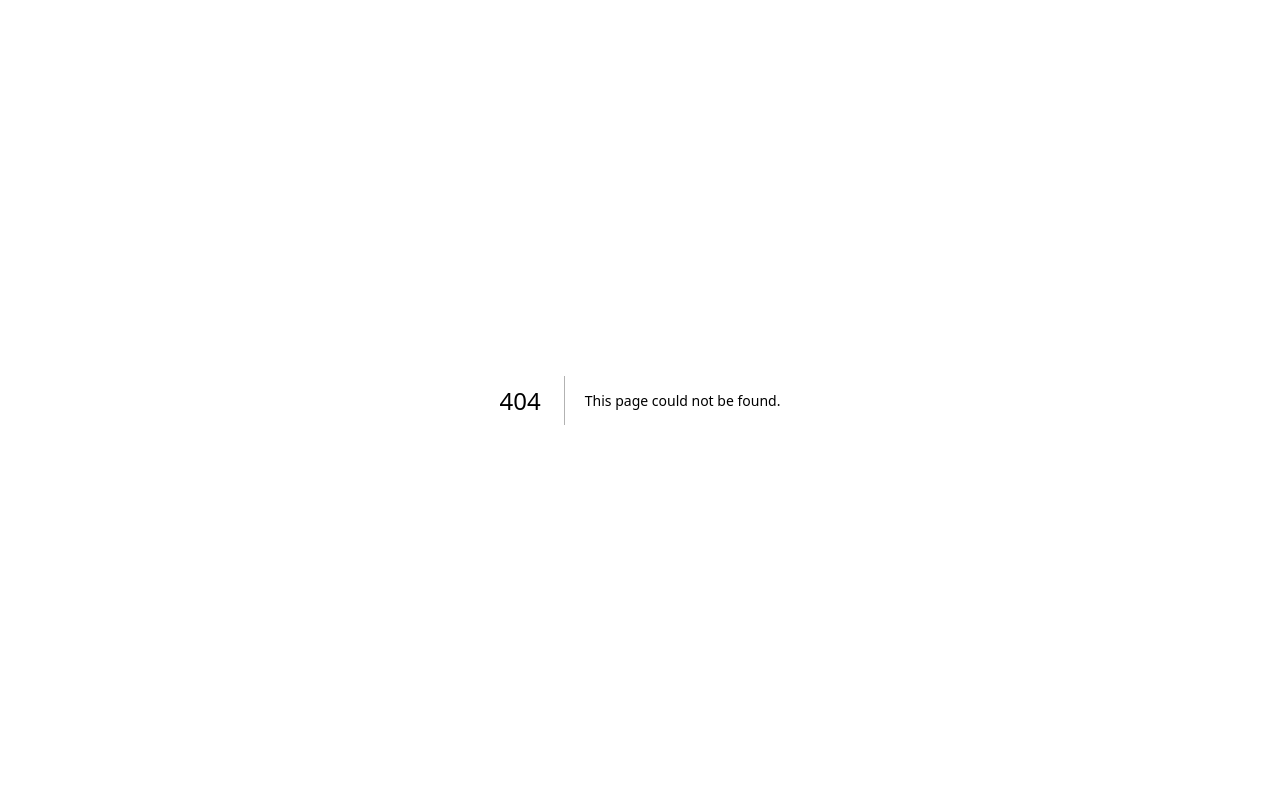
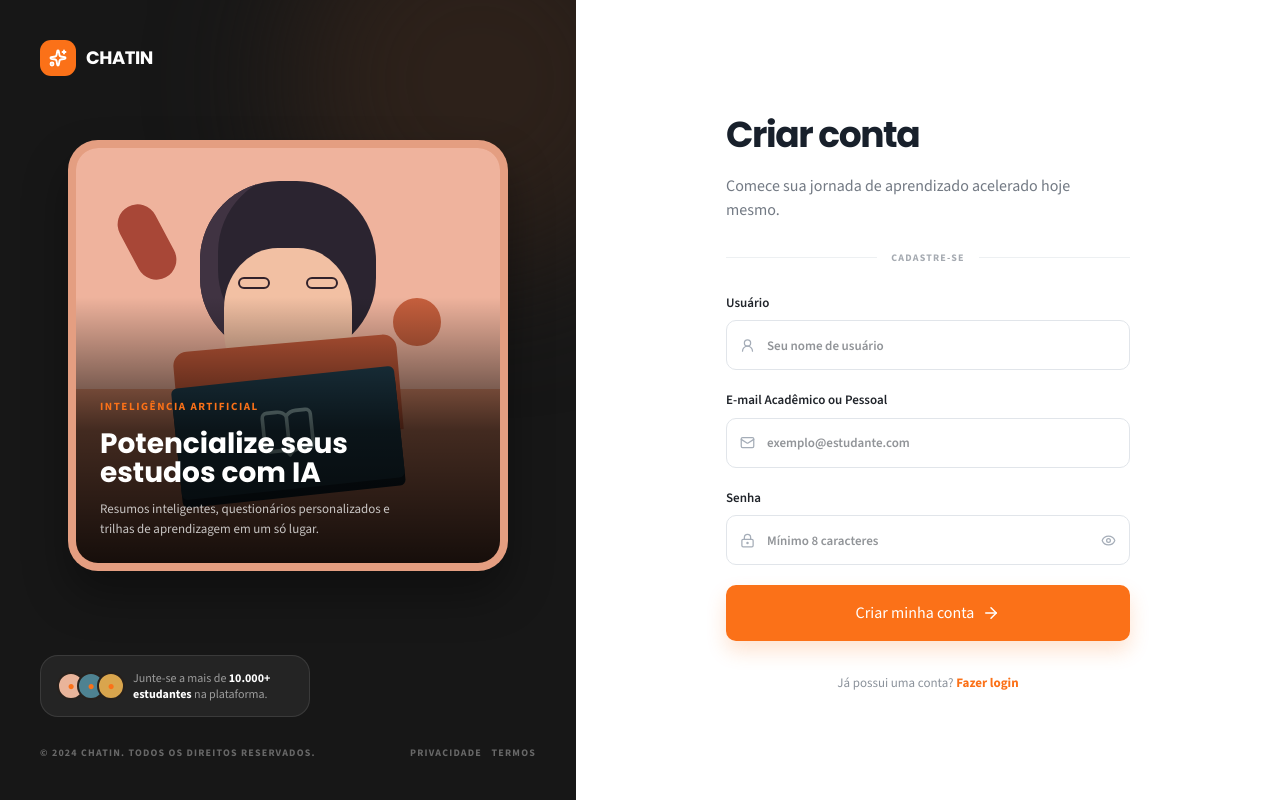
Before and after one commit to Equipe-Skyfall/chatin-front, a Next.js app: page /cadastro in a window 1280 px wide. Before the commit this address had no page. Built offline with nearby package versions, Linux system fonts and the light colour scheme.

Commit message:
FEAT: Estrutura da tela de cadastro

```diff
--- /dev/null
+++ b/src/app/cadastro/page.tsx
@@ -0,0 +1,5 @@
+import { RegisterPage } from "../components/Register/RegisterPage";
+
+export default function Cadastro() {
+  return <RegisterPage />;
+}
--- a/src/app/components/login_components/LoginAside.tsx
+++ b/src/app/components/Login/LoginAside.tsx
@@ -7,7 +7,7 @@ export function LoginAside() {
       <div className="pointer-events-none absolute -right-24 -top-28 size-96 rounded-full bg-[#2d211a] blur-3xl" />
       <LoginBrand />
 
-      <div className="relative z-10 mx-auto mt-12 aspect-[.88] w-full max-w-[378px] overflow-hidden rounded-[30px] border-[8px] border-white/15 bg-[#df8d6b] shadow-[0_24px_44px_rgba(0,0,0,.35)] sm:mt-[72px] lg:mt-16">
+      <div className="relative z-10 mx-auto mt-12 aspect-[1.020] w-full max-w-[440px] overflow-hidden rounded-[30px] border-[8px] border-white/15 bg-[#df8d6b] shadow-[0_24px_44px_rgba(0,0,0,.35)] sm:mt-[72px] lg:mt-16">
         <div className="absolute inset-x-0 top-0 h-[58%] bg-[#efb39d]" />
         <div className="absolute left-[12%] top-[13%] h-20 w-10 rotate-[-28deg] rounded-full bg-[#a84737]" />
         <div className="absolute right-[14%] top-[36%] size-12 rounded-full bg-[#c65f3d]" />
@@ -17,15 +17,15 @@ export function LoginAside() {
         <div className="absolute left-1/2 top-[47%] h-20 w-48 -translate-x-1/2 rotate-[-5deg] rounded-t-[14px] bg-[#c65b3a] sm:h-24 sm:w-56" />
         <div className="absolute bottom-[18%] left-1/2 z-10 flex h-28 w-48 -translate-x-1/2 rotate-[-6deg] items-center justify-center rounded-md bg-[#234353] shadow-[0_8px_0_#142632] sm:w-56"><BookOpen size={58} strokeWidth={1.5} className="text-[#a9ced0]" /></div>
         <div className="absolute inset-x-0 bottom-0 z-20 bg-gradient-to-t from-black/90 via-black/70 to-transparent px-6 pb-6 pt-24">
-          <span className="text-[9px] font-bold tracking-[.14em] text-[#fb7118]">INTELIGÊNCIA ARTIFICIAL</span>
-          <strong className="mt-3 block max-w-[290px] font-display text-[25px] leading-[1.05]">Potencialize seus estudos com IA</strong>
-          <p className="mt-3 max-w-[290px] text-[11px] leading-5 text-white/75">Resumos inteligentes, questionários personalizados e trilhas de aprendizagem em um só lugar.</p>
+          <span className="text-[11px] font-bold tracking-[.14em] text-[#fb7118]">INTELIGÊNCIA ARTIFICIAL</span>
+          <strong className="mt-3 block max-w-[290px] font-display text-[28px] leading-[1.05]">Potencialize seus estudos com IA</strong>
+          <p className="mt-3 max-w-[290px] text-[13px] leading-5 text-white/75">Resumos inteligentes, questionários personalizados e trilhas de aprendizagem em um só lugar.</p>
         </div>
       </div>
 
       <div className="relative z-10 mt-auto hidden lg:block">
-        <div className="mt-12 flex max-w-[270px] items-center gap-2 rounded-[18px] border border-white/10 bg-white/[.06] px-4 py-3.5 text-[10px] leading-4 text-white/55"><span className="flex -space-x-2 text-[#fb7118]"><span className="grid size-7 place-items-center rounded-full border-2 border-[#27211d] bg-[#e9b49a]">●</span><span className="grid size-7 place-items-center rounded-full border-2 border-[#27211d] bg-[#4e8291]">●</span><span className="grid size-7 place-items-center rounded-full border-2 border-[#27211d] bg-[#d9a54d]">●</span></span><span>Junte-se a mais de <strong className="text-white">10.000+ estudantes</strong> na plataforma.</span></div>
-        <div className="mt-7 flex justify-between gap-4 text-[8px] font-bold tracking-[.12em] text-white/35"><span>© 2024 CHATIN. TODOS OS DIREITOS RESERVADOS.</span><span>PRIVACIDADE&nbsp;&nbsp; TERMOS</span></div>
+        <div className="mt-12 flex max-w-[270px] items-center gap-2 rounded-[18px] border border-white/10 bg-white/[.06] px-4 py-3.5 text-[12px] leading-4 text-white/55"><span className="flex -space-x-2 text-[#fb7118]"><span className="grid size-7 place-items-center rounded-full border-2 border-[#27211d] bg-[#e9b49a]">●</span><span className="grid size-7 place-items-center rounded-full border-2 border-[#27211d] bg-[#4e8291]">●</span><span className="grid size-7 place-items-center rounded-full border-2 border-[#27211d] bg-[#d9a54d]">●</span></span><span>Junte-se a mais de <strong className="text-white">10.000+ estudantes</strong> na plataforma.</span></div>
+        <div className="mt-7 flex justify-between gap-4 text-[10px] font-bold tracking-[.12em] text-white/35"><span>© 2024 CHATIN. TODOS OS DIREITOS RESERVADOS.</span><span>PRIVACIDADE&nbsp;&nbsp; TERMOS</span></div>
       </div>
     </aside>
   );
--- /dev/null
+++ b/src/app/components/Login/LoginField.tsx
@@ -0,0 +1,23 @@
+import { Eye, LockKeyhole, Mail, UserRound } from "lucide-react";
+
+type LoginFieldProps = {
+  label: string;
+  name: string;
+  type: "text" | "email" | "password";
+  placeholder: string;
+};
+
+export function LoginField({ label, name, type, placeholder }: LoginFieldProps) {
+  const Icon = type === "text" ? UserRound : type === "email" ? Mail : LockKeyhole;
+
+  return (
+    <label className="grid gap-2 text-[13px] font-semibold text-[#20242a]" htmlFor={name}>
+      <span>{label}</span>
+      <span className="relative flex items-center">
+        <Icon className="pointer-events-none absolute left-3.5 text-[#a5adb8]" size={15} />
+        <input id={name} name={name} type={type} placeholder={placeholder} required className="h-[50px] w-full rounded-[10px] border border-[#e1e5ea] bg-white pl-10 pr-11 text-base text-[#242a31] outline-none transition focus:border-[#fb7118] focus:ring-4 focus:ring-[#fb7118]/10" />
+        {type === "password" && <button type="button" aria-label="Mostrar senha" className="absolute right-3.5 text-[#a5adb8]"><Eye size={15} /></button>}
+      </span>
+    </label>
+  );
+}
--- /dev/null
+++ b/src/app/components/Login/LoginForm.tsx
@@ -0,0 +1,32 @@
+import { Check } from "lucide-react";
+import Link from "next/link";
+import { LoginField } from "./LoginField";
+
+export function LoginForm() {
+  return (
+    <section className="flex min-h-[620px] items-center justify-center px-6 py-12 sm:px-10 lg:min-h-screen lg:px-16">
+      <div className="w-full max-w-[377px]">
+        <header>
+          <h1 className="font-display text-[36px] font-bold tracking-[-.04em] text-[#18202b]">Acessar conta</h1>
+          <p className="mt-3 max-w-[340px] text-base leading-6 text-[#737a84]">Continue sua jornada de aprendizado acelerado hoje mesmo.</p>
+        </header>
+
+        <div className="my-10 flex items-center gap-3.5 text-[10px] font-bold tracking-[.16em] text-[#a5aab1] before:h-px before:flex-1 before:bg-[#edf0f2] after:h-px after:flex-1 after:bg-[#edf0f2]"><span>ACESSE COM E-MAIL</span></div>
+
+        <form className="grid gap-5">
+          <LoginField label="E-mail Acadêmico ou Pessoal" name="email" type="email" placeholder="exemplo@estudante.com" />
+          <LoginField label="Senha" name="password" type="password" placeholder="Mínimo 8 caracteres" />
+          <div className="flex items-center justify-between text-[13px] text-[#8b929b]">
+            <label className="flex items-center gap-1.5"><input type="checkbox" className="accent-[#fb7118]" /> Lembrar de mim</label>
+            <a href="#forgot-password" className="font-bold text-[#fb7118]">Esqueceu a senha?</a>
+          </div>
+          <button type="submit" className="h-12 rounded-[10px] bg-[#fb7118] text-base font-bold text-white shadow-[0_10px_20px_rgba(251,113,24,.2)] transition hover:bg-[#e9600c]">Entrar na Plataforma <span className="ml-2 text-lg">→</span></button>
+        </form>
+
+        <p className="my-8 text-center text-[13px] text-[#8b929b]">Ainda não possui uma conta? <Link href="/cadastro" className="font-bold text-[#fb7118]">Criar conta</Link></p>
+        <div className="flex items-center gap-3 rounded-[13px] border border-[#f0f1f3] bg-[#fafbfc] p-5"><span className="grid size-8 shrink-0 place-items-center rounded-full border border-[#eceff1] bg-white text-[#fb7118]"><Check size={17} /></span><span><strong className="block text-[13px] text-[#27303a]">Acesso gratuito a 3 temas mensais</strong><small className="mt-1 block text-[12px] text-[#8f969f]">Assistente de IA disponível 24/7</small></span></div>
+        <p className="mt-7 text-center text-[11px] italic text-[#adb3bb]">✦ Estude de forma mais inteligente, não mais difícil.</p>
+      </div>
+    </section>
+  );
+}
--- /dev/null
+++ b/src/app/components/Register/RegisterForm.tsx
@@ -0,0 +1,27 @@
+import Link from "next/link";
+import { ArrowRight } from "lucide-react";
+import { LoginField } from "../Login/LoginField";
+
+export function RegisterForm() {
+  return (
+    <section className="flex min-h-[620px] items-center justify-center px-6 py-12 sm:px-10 lg:min-h-screen lg:px-16">
+      <div className="w-full max-w-[404px]">
+        <header>
+          <h1 className="font-display text-[36px] font-bold tracking-[-.04em] text-[#18202b]">Criar conta</h1>
+          <p className="mt-3 max-w-[360px] text-base leading-6 text-[#737a84]">Comece sua jornada de aprendizado acelerado hoje mesmo.</p>
+        </header>
+
+        <div className="my-7 flex items-center gap-3.5 text-[10px] font-bold tracking-[.12em] text-[#a5aab1] before:h-px before:flex-1 before:bg-[#edf0f2] after:h-px after:flex-1 after:bg-[#edf0f2]"><span>CADASTRE-SE</span></div>
+
+        <form className="grid gap-5">
+          <LoginField label="Usuário" name="username" type="text" placeholder="Seu nome de usuário" />
+          <LoginField label="E-mail Acadêmico ou Pessoal" name="email" type="email" placeholder="exemplo@estudante.com" />
+          <LoginField label="Senha" name="password" type="password" placeholder="Mínimo 8 caracteres" />
+          <button type="submit" className="flex h-14 items-center justify-center gap-2 rounded-[10px] bg-[#fb7118] text-base font-bold text-white shadow-[0_10px_20px_rgba(251,113,24,.2)] transition hover:bg-[#e9600c]">Criar minha conta <ArrowRight size={18} /></button>
+        </form>
+
+        <p className="mt-8 text-center text-[13px] text-[#8b929b]">Já possui uma conta? <Link href="/" className="font-bold text-[#fb7118]">Fazer login</Link></p>
+      </div>
+    </section>
+  );
+}
--- /dev/null
+++ b/src/app/components/Register/RegisterPage.tsx
@@ -0,0 +1,11 @@
+import { LoginAside } from "../Login/LoginAside";
+import { RegisterForm } from "./RegisterForm";
+
+export function RegisterPage() {
+  return (
+    <main className="grid min-h-screen grid-cols-1 bg-white text-[#1d252d] lg:grid-cols-[45%_55%]">
+      <LoginAside />
+      <RegisterForm />
+    </main>
+  );
+}
--- a/src/app/components/login_components/LoginField.tsx
+++ /dev/null
@@ -1,23 +0,0 @@
-import { Eye, LockKeyhole, Mail } from "lucide-react";
-
-type LoginFieldProps = {
-  label: string;
-  name: string;
-  type: "email" | "password";
-  placeholder: string;
-};
-
-export function LoginField({ label, name, type, placeholder }: LoginFieldProps) {
-  const Icon = type === "email" ? Mail : LockKeyhole;
-
-  return (
-    <label className="grid gap-2 text-[11px] font-semibold text-[#20242a]" htmlFor={name}>
-      <span>{label}</span>
-      <span className="relative flex items-center">
-        <Icon className="pointer-events-none absolute left-3.5 text-[#a5adb8]" size={15} />
-        <input id={name} name={name} type={type} placeholder={placeholder} required className="h-[46px] w-full rounded-[10px] border border-[#e1e5ea] bg-white pl-10 pr-11 text-sm text-[#242a31] outline-none transition focus:border-[#fb7118] focus:ring-4 focus:ring-[#fb7118]/10" />
-        {type === "password" && <button type="button" aria-label="Mostrar senha" className="absolute right-3.5 text-[#a5adb8]"><Eye size={15} /></button>}
-      </span>
-    </label>
-  );
-}
--- a/src/app/components/login_components/LoginForm.tsx
+++ /dev/null
@@ -1,31 +0,0 @@
-import { Check } from "lucide-react";
-import { LoginField } from "./LoginField";
-
-export function LoginForm() {
-  return (
-    <section className="flex min-h-[620px] items-center justify-center px-6 py-12 sm:px-10 lg:min-h-screen lg:px-16">
-      <div className="w-full max-w-[377px]">
-        <header>
-          <h1 className="font-display text-[32px] font-bold tracking-[-.04em] text-[#18202b]">Acessar conta</h1>
-          <p className="mt-3 max-w-[340px] text-sm leading-6 text-[#737a84]">Continue sua jornada de aprendizado acelerado hoje mesmo.</p>
-        </header>
-
-        <div className="my-10 flex items-center gap-3.5 text-[8px] font-bold tracking-[.16em] text-[#a5aab1] before:h-px before:flex-1 before:bg-[#edf0f2] after:h-px after:flex-1 after:bg-[#edf0f2]"><span>ACESSE COM E-MAIL</span></div>
-
-        <form className="grid gap-5">
-          <LoginField label="E-mail Acadêmico ou Pessoal" name="email" type="email" placeholder="exemplo@estudante.com" />
-          <LoginField label="Senha" name="password" type="password" placeholder="Mínimo 8 caracteres" />
-          <div className="flex items-center justify-between text-[11px] text-[#8b929b]">
-            <label className="flex items-center gap-1.5"><input type="checkbox" className="accent-[#fb7118]" /> Lembrar de mim</label>
-            <a href="#forgot-password" className="font-bold text-[#fb7118]">Esqueceu a senha?</a>
-          </div>
-          <button type="submit" className="h-12 rounded-[10px] bg-[#fb7118] font-bold text-white shadow-[0_10px_20px_rgba(251,113,24,.2)] transition hover:bg-[#e9600c]">Entrar na Plataforma <span className="ml-2 text-lg">→</span></button>
-        </form>
-
-        <p className="my-8 text-center text-[11px] text-[#8b929b]">Ainda não possui uma conta? <a href="#signup" className="font-bold text-[#fb7118]">Criar conta</a></p>
-        <div className="flex items-center gap-3 rounded-[13px] border border-[#f0f1f3] bg-[#fafbfc] p-5"><span className="grid size-8 shrink-0 place-items-center rounded-full border border-[#eceff1] bg-white text-[#fb7118]"><Check size={17} /></span><span><strong className="block text-[11px] text-[#27303a]">Acesso gratuito a 3 temas mensais</strong><small className="mt-1 block text-[10px] text-[#8f969f]">Assistente de IA disponível 24/7</small></span></div>
-        <p className="mt-7 text-center text-[9px] italic text-[#adb3bb]">✦ Estude de forma mais inteligente, não mais difícil.</p>
-      </div>
-    </section>
-  );
-}
--- a/src/app/page.tsx
+++ b/src/app/page.tsx
@@ -1,4 +1,4 @@
-import { LoginPage } from "./components/login_components/LoginPage";
+import { LoginPage } from "./components/Login/LoginPage";
 
 export default function Home() {
   return <LoginPage />;
```
Also changed, not shown: src/app/components/Login/LoginBrand.tsx (renamed from src/app/components/login_components/LoginBrand.tsx), src/app/components/Login/LoginPage.tsx (renamed from src/app/components/login_components/LoginPage.tsx).
